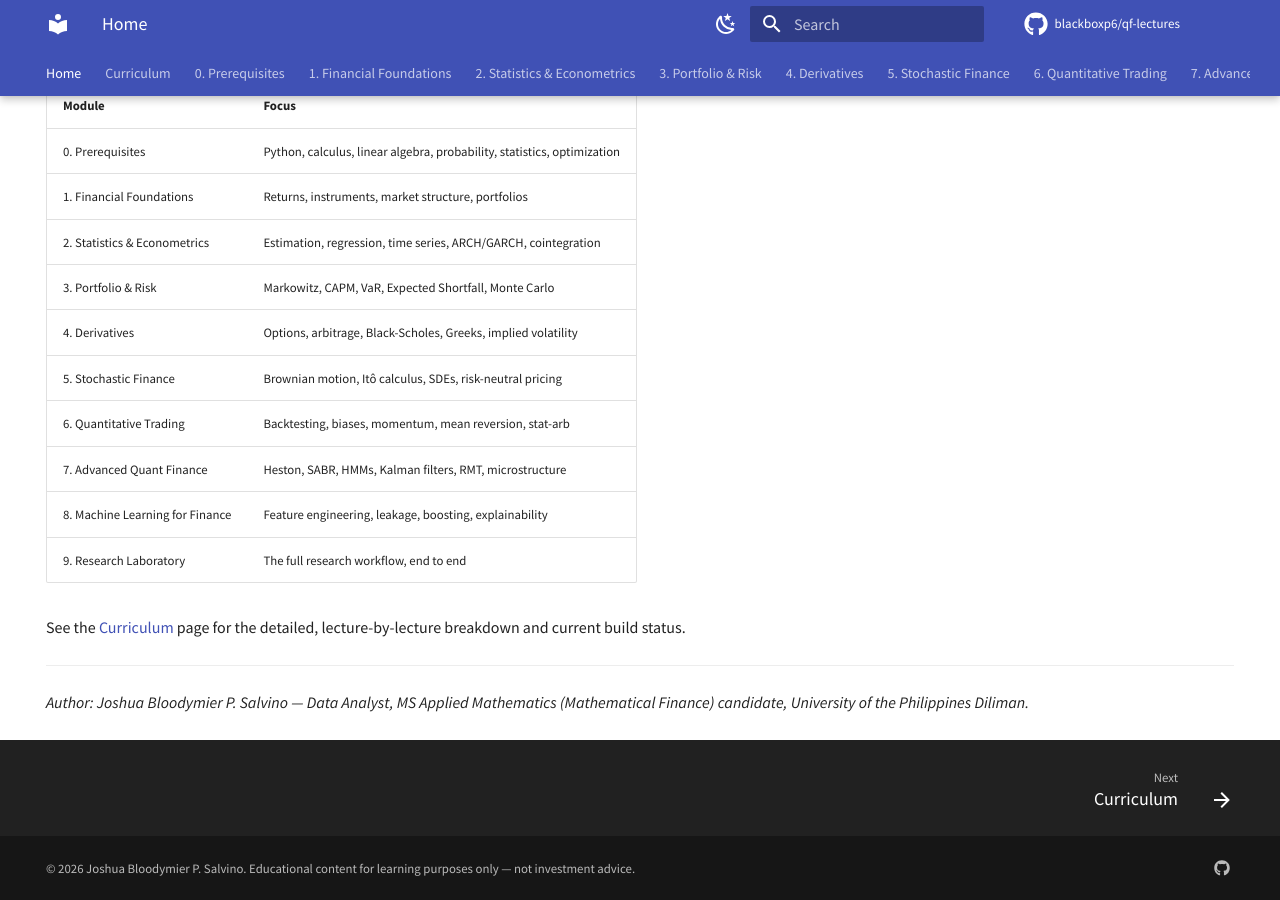
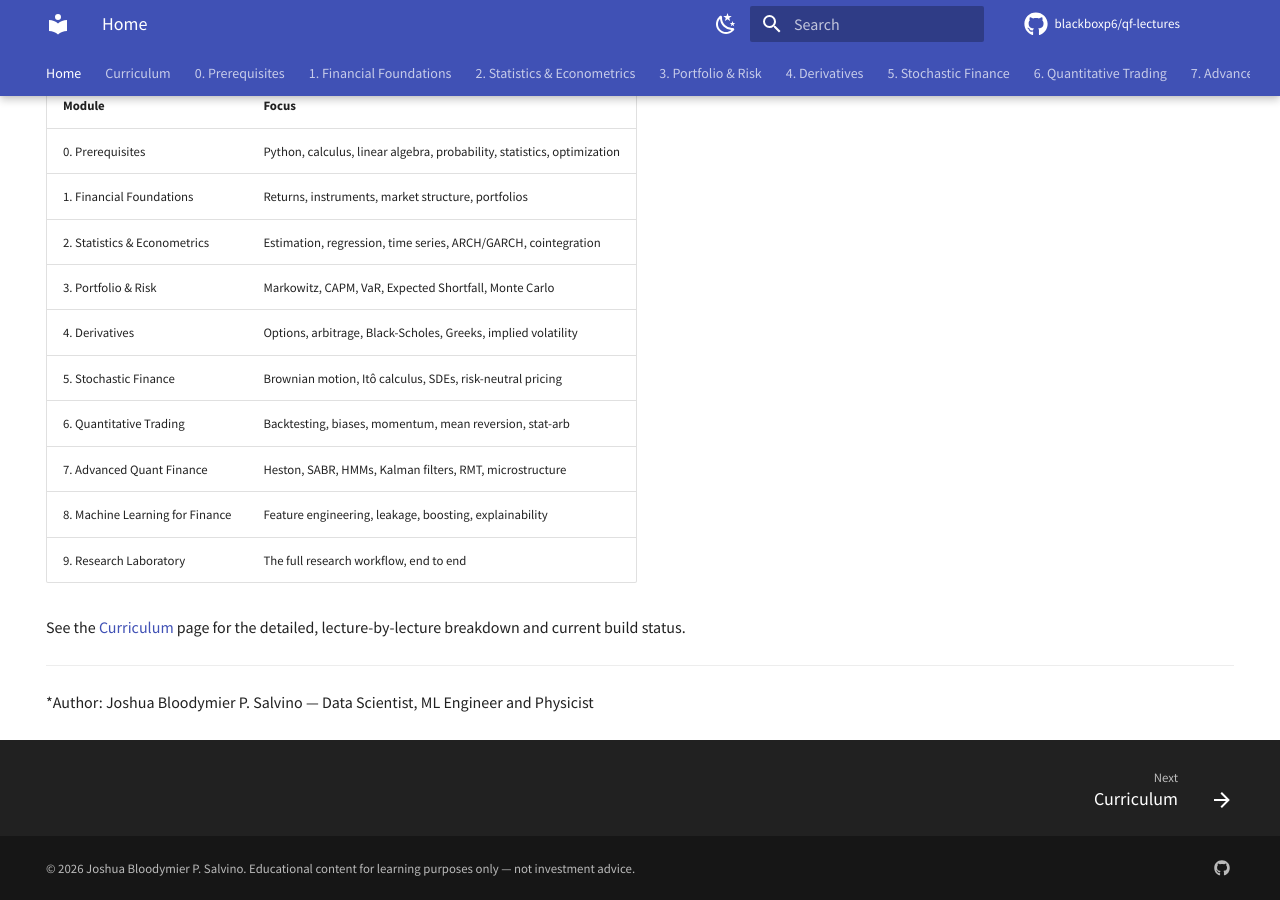
Before and after one commit to blackboxp6/qf-lectures, an MkDocs documentation site: the page built from docs/index.md, in a window 1280 px wide and 900 px high, scrolled down 1052 px. Built offline with MkDocs 1.6.1 and Material for MkDocs 9.7.7, drawn with Linux system fonts in a browser that asks for light colours; comment, search, counter and statistics services are not loaded.

Commit message:
edit index

```diff
--- a/docs/index.md
+++ b/docs/index.md
@@ -67,4 +67,4 @@
 
 ---
 
-*Author: Joshua Bloodymier P. Salvino — Data Analyst, MS Applied Mathematics (Mathematical Finance) candidate, University of the Philippines Diliman.*
+*Author: Joshua Bloodymier P. Salvino — Data Scientist, ML Engineer and Physicist
```
